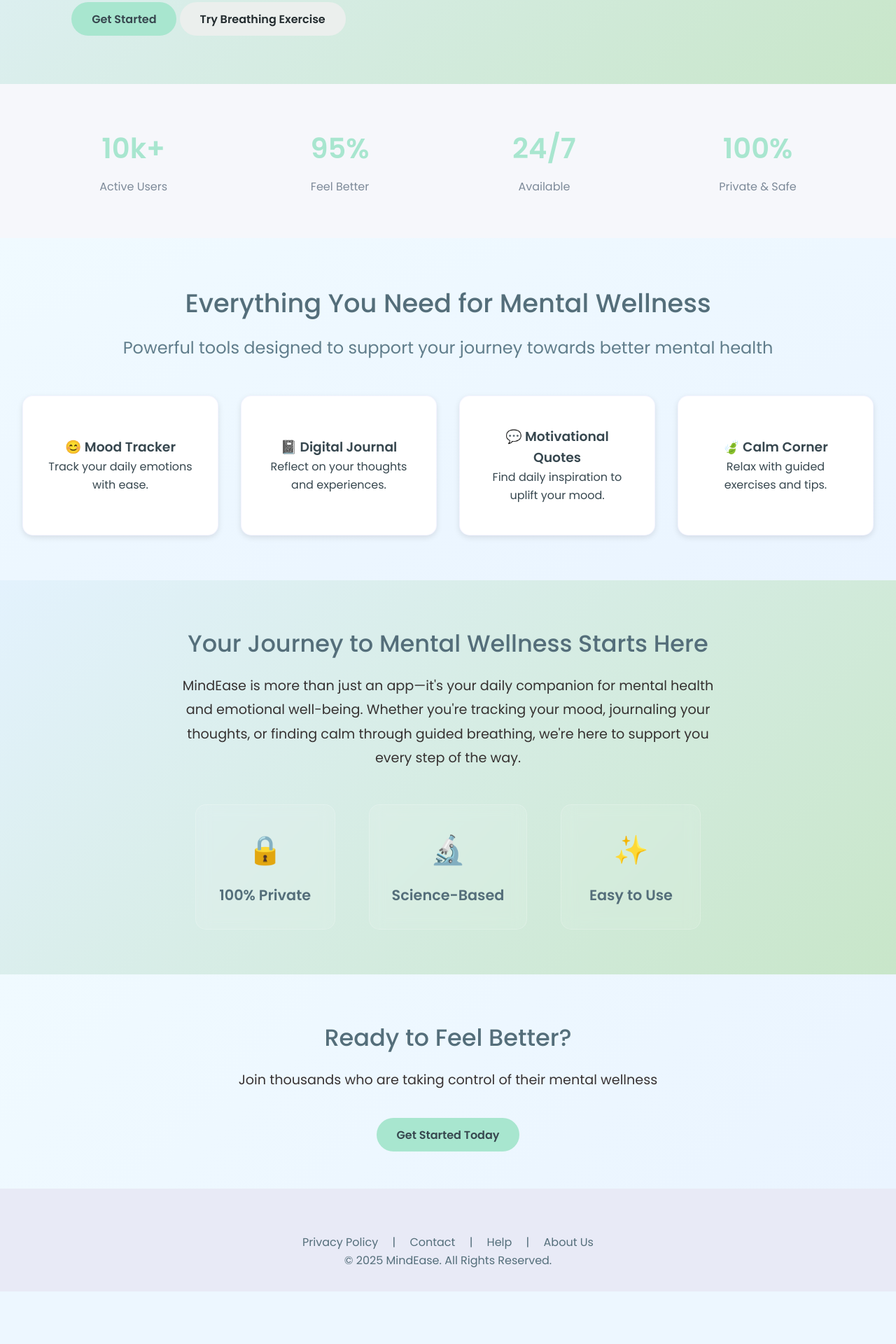
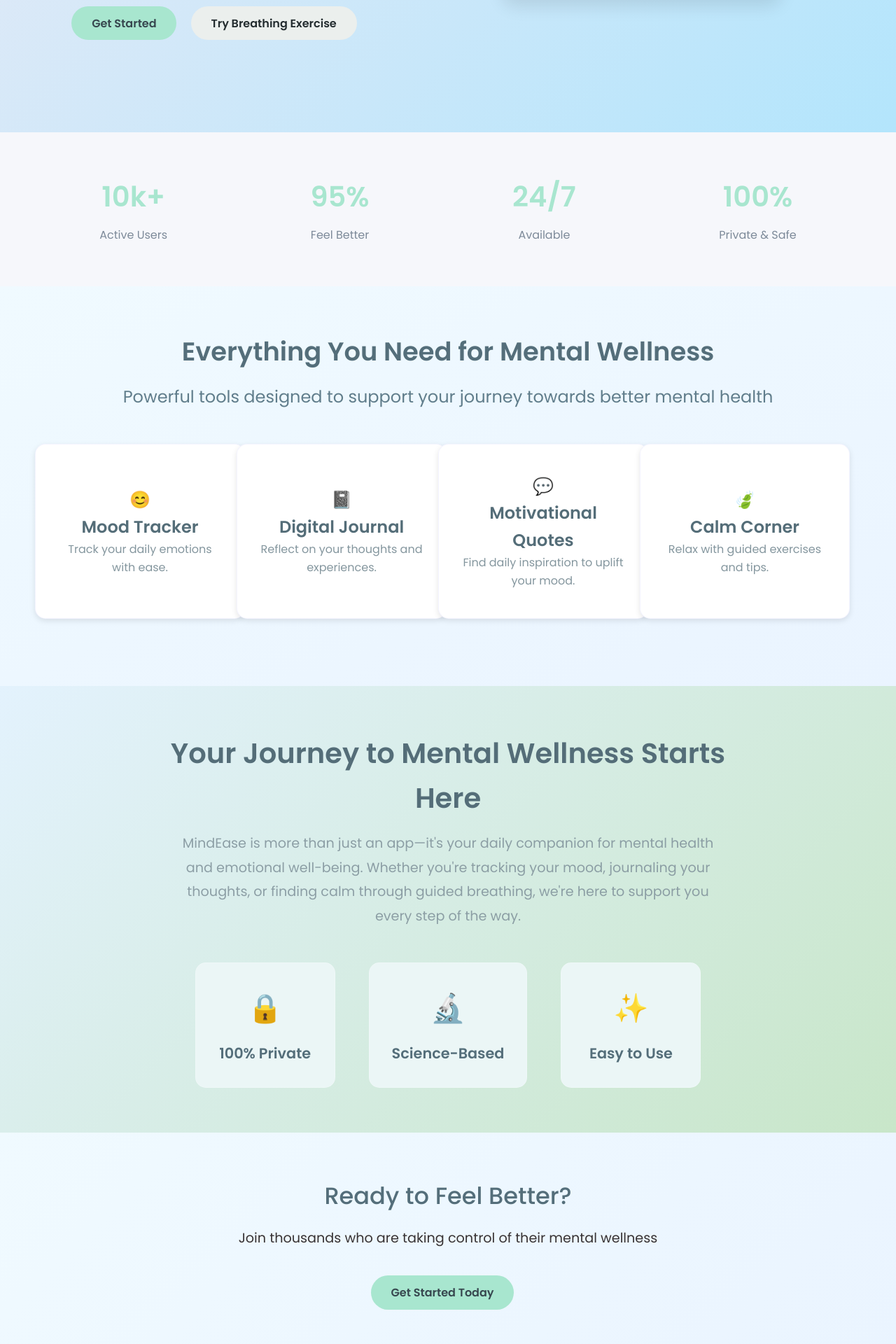
Before and after one commit to Pathum-Piyumal/MindEase, a PHP site: page / in a window 1280 px wide. Shown: the part 561-2481 px from the top of the page at 70% size. Before the commit the page ends 2406 px from the top, so only its background shows below. Run offline with PHP 8.4, Linux system fonts and the light colour scheme.

Commit message:
Modified files

```diff
--- a/public/css/style.css
+++ b/public/css/style.css
@@ -18,7 +18,7 @@
 header {
   background: #E8EAF6;
   /* Misty Lilac to Lavender */
-  padding: 1rem 2rem;
+  padding: 1rem 5rem;
   position: sticky;
   top: 0;
   z-index: 1000;
@@ -54,7 +54,7 @@
 }
 
 nav a:hover {
-  color: #B3E5FC;
+  color: #a8e6cf;
   /* Pale Aqua Blue */
 }
 
@@ -83,7 +83,9 @@
   color: #37474F;
 }
 
-.hero h1, .hero h2, .hero p {
+.hero h1,
+.hero h2,
+.hero p {
   margin: 0;
 }
 
@@ -91,6 +93,7 @@
   background-color: #A8E6CF;
   color: #37474F;
   padding: 0.8rem 1.8rem;
+  margin-right: 1rem;
   border-radius: 50px;
   text-decoration: none;
   font-weight: 600;
@@ -101,6 +104,7 @@
   background: #B3E5FC;
   transform: translateY(-3px);
 }
+
 .btn_2 {
   background-color: #ebefed;
   color: #232c2f;
@@ -116,8 +120,19 @@
   transform: translateY(-3px);
 }
 
+.section-hero {
+  height: 85vh;
+  display: flex;
+  align-items: center;
+  justify-content: space-between;
+  padding: 5rem 8%;
+  background: linear-gradient(135deg, #E8EAF6, #B3E5FC);
+  flex-wrap: wrap;
+}
+
 .stats-section {
-  background-color: #f6f7fb; /* light background */
+  background-color: #f6f7fb;
+  /* light background */
   padding: 60px 0;
   text-align: center;
 }
@@ -132,14 +147,16 @@
 
 .stat-item h2 {
   font-size: 2.5rem;
-  color: #a8e6cf; /* soft mint color */
+  color: #a8e6cf;
+  /* soft mint color */
   margin-bottom: 10px;
   font-weight: 700;
 }
 
 .stat-item p {
   font-size: 1rem;
-  color: #7d8a99; /* gray text */
+  color: #7d8a99;
+  /* gray text */
   margin: 0;
 }
 
@@ -163,9 +180,10 @@
 
 .feature-card {
   background: #ffffff;
-  width: 280px;
-  height: 200px;
+  width: 300px;
+  height: 250px;
   padding: 2rem;
+  margin-right: 1rem;
   border-radius: 15px;
   display: flex;
   flex-direction: column;
@@ -200,7 +218,7 @@
   gap: 2rem;
   justify-items: center;
   align-items: center;
-  margin-top: 2rem;
+  margin: 2rem 3rem;
 }
 
 
@@ -210,7 +228,7 @@
   }
 }
 
-.feature-hero{
+.feature-hero {
   padding: 4rem 5%;
   background: linear-gradient(135deg, #E3F2FD, #C8E6C9);
   color: rgb(37, 30, 30);
@@ -245,13 +263,13 @@
 }
 
 .feature-item {
-    background: rgba(255, 255, 255, 0.1);
-     color:#546E7A;
+  background-color: #ebf6f6;
+  color: #546E7A;
   padding: 2rem;
   border-radius: 15px;
   backdrop-filter: blur(10px);
   border: 1px solid rgba(255, 255, 255, 0.2);
-    transition: transform 0.3s ease, background 0.3s ease;
+  transition: transform 0.3s ease, background-color 0.3s ease;
   min-width: 200px;
 }
 
@@ -270,8 +288,9 @@
   font-size: 1.3rem;
   font-weight: 600;
 }
+
 /*ready-to-feel section*/
-.ready-to-feel{
+.ready-to-feel {
   padding: 4rem 5%;
   background: linear-gradient(135deg, #f0faff, #eaf4ff);
   text-align: center;
--- a/public/index.html
+++ b/public/index.html
@@ -1,5 +1,6 @@
 <!DOCTYPE html>
 <html lang="en">
+
 <head>
   <meta charset="UTF-8">
   <meta name="viewport" content="width=device-width, initial-scale=1.0">
@@ -7,15 +8,16 @@
   <link href="https://fonts.googleapis.com/css2?family=Poppins:wght@300;400;500;600&display=swap" rel="stylesheet">
   <link rel="stylesheet" href="./css/style.css">
 </head>
+
 <body>
   <header>
     <div class="logo">
-      <img src="/assets/icons/logo.png" alt="Brain Icon">
+      <img src="../assets/icons/logo.png" alt="Brain Icon">
       <span>MindEase</span>
     </div>
     <nav>
       <ul>
-        <li><a href="index.html">Home</a></li>
+        <li><a href="./index.html">Home</a></li>
         <li><a href="./pages/mood.html">Mood Tracker</a></li>
         <li><a href="./pages/journal.html">Journal</a></li>
         <li><a href="./pages/quotes.html">Quotes</a></li>
@@ -27,27 +29,24 @@
 
   <main>
     <!-- Hero Section -->
-    <section class="section hero"
-  style="display: flex; align-items: center; justify-content: space-between; padding: 5rem 8%; background: linear-gradient(135deg, #E3F2FD, #C8E6C9); flex-wrap: wrap;">
+    <section class="section-hero">
 
       <div style="flex: 1; min-width: 280px; margin-right: 2rem;">
-    <h1 style="font-size: 5rem; color: #37474F; margin-bottom: 1rem; font-weight: 700;">
+        <h1 style="font-size: 4rem; color: #546d78; margin-bottom: 0.5rem; font-weight: 700;">
           MindEase
         </h1>
-    <h2 style="font-size: 2.3rem; color: #546E7A; margin-bottom: 1rem; font-weight: 500;">
+        <h2 style="font-size: 2rem; color: #6f8592; margin-bottom: 0.5rem; font-weight: 500;">
           Your Personal Mental Wellness Companion
         </h2>
         <p style="font-size: 1.5rem; color: #607D8B; margin-bottom: 2rem;">
           Track emotions. Reflect daily. Find your calm. Transform your well-being, one day at a time.
         </p>
         <a href="./pages/login.html" class="btn">Get Started</a>
-     <a href="./pages/login.html" class="btn_2">Try Breathing Exercise</a>
+        <a href="./pages/calm_corner.html" class="btn_2">Try Breathing Exercise</a>
       </div>
 
       <div style="flex: 1; min-width: 280px; display: flex; justify-content: center;">
-  <img src="/assets/images/hero-meditation.png"
-       alt="Meditating Person"
-       class="hero-image fade-in-hero"
+        <img src="../assets/images/hero-meditation.png" alt="Meditating Person" class="hero-image fade-in-hero"
           style="max-width: 100%; height: auto; border-radius: 20px; box-shadow: 0 10px 25px rgba(0,0,0,0.1);">
       </div>
     </section>
@@ -77,37 +76,41 @@
     <!-- Core Features Section -->
     <section class="core-features">
       <div class="journey-box">
-    <h2 style="font-size: 2.3rem; color: #546E7A; margin-bottom: 1rem; font-weight: 500;">Everything You Need for Mental Wellness</h2>
+        <h2 style="font-size: 2.3rem; color: #546E7A; margin-bottom: 1rem; font-weight: 700;">Everything You Need for
+          Mental Wellness</h2>
         <p style="font-size: 1.5rem; color: #607D8B; margin-bottom: 3rem;">
           Powerful tools designed to support your journey towards better mental health
       </div>
 
       <div class="features-grid">
         <a href="./pages/mood_tracker.html" class="feature-card">
-      <h3>😊 Mood Tracker</h3>
-      <p>Track your daily emotions with ease.</p>
+          <h2 style="color: #546d78;">😊<br> Mood Tracker</h2>
+          <p style="color: #84969e;">Track your daily emotions with ease.</p>
         </a>
 
         <a href="./pages/journal.html" class="feature-card">
-      <h3>📓 Digital Journal</h3>
-      <p>Reflect on your thoughts and experiences.</p>
+          <h2 style="color: #546d78;">📓<br> Digital Journal</h2>
+          <p style="color: #84969e;">Reflect on your thoughts and experiences.</p>
         </a>
 
         <a href="./pages/quotes.html" class="feature-card">
-      <h3>💬 Motivational Quotes</h3>
-      <p>Find daily inspiration to uplift your mood.</p>
+          <h2 style="color: #546d78;">💬<br> Motivational Quotes</h2>
+          <p style="color: #84969e;">Find daily inspiration to uplift your mood.</p>
         </a>
 
         <a href="./pages/calm_corner.html" class="feature-card">
-      <h3>🍃 Calm Corner</h3>
-      <p>Relax with guided exercises and tips.</p>
+          <h2 style="color: #546d78;">🍃<br> Calm Corner</h2>
+          <p style="color: #84969e;">Relax with guided exercises and tips.</p>
         </a>
       </div>
     </section>
     <section class="feature-hero">
       <div class="hero-content">
-                <h2 style="font-size: 2.1rem; color: #546E7A; margin-bottom: 1rem; font-weight: 500;">Your Journey to Mental Wellness Starts Here</h2>
-                <p>MindEase is more than just an app—it's your daily companion for mental health and emotional well-being. Whether you're tracking your mood, journaling your thoughts, or finding calm through guided breathing, we're here to support you every step of the way.</p>
+        <h2 style="font-size: 2.5rem; color: #546d78; margin-bottom: 1rem; font-weight: 700;">Your Journey to Mental
+          Wellness Starts Here</h2>
+        <p style="color: #84969e;">MindEase is more than just an app—it's your daily companion for mental health and emotional well-being.
+          Whether you're tracking your mood, journaling your thoughts, or finding calm through guided breathing, we're
+          here to support you every step of the way.</p>
 
         <div class="features">
           <div class="feature-item">
@@ -148,4 +151,5 @@
 
   <script src="../js/script.js"></script>
 </body>
+
 </html>
```
Also changed, not shown: public/css/calm_corner.css (+4 -4 lines), public/css/mood.css (deleted, +0 -92 lines), public/css/quotes.css (+12 -4 lines), public/pages/calm_corner.html (+6 -12 lines), public/pages/journal.html (+6 -5 lines), public/pages/login.html (+6 -5 lines), public/pages/mood.html (+15 -20 lines), public/pages/quotes.html (+9 -7 lines). Lines whose indentation alone changed are shown as unchanged.
